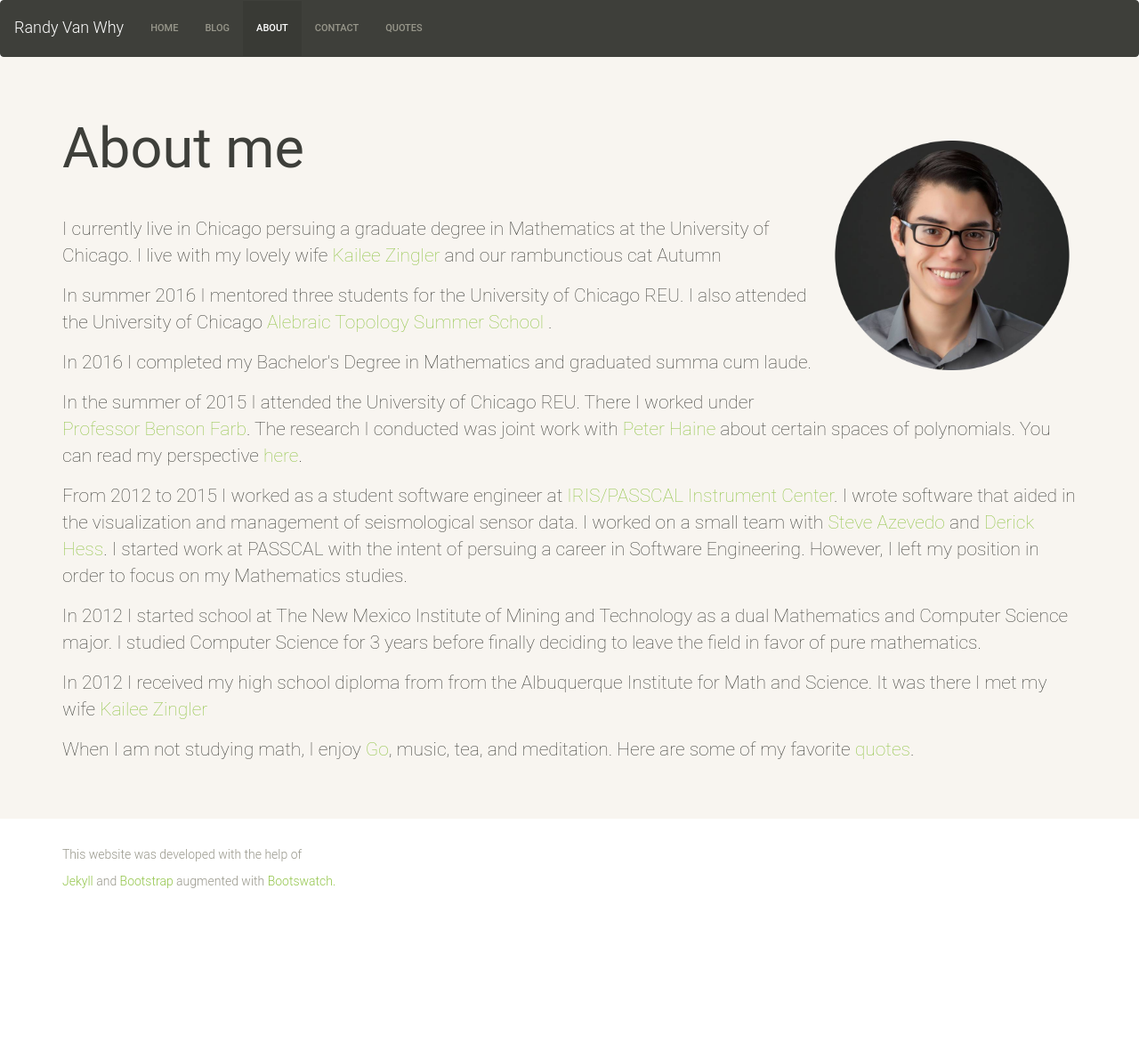
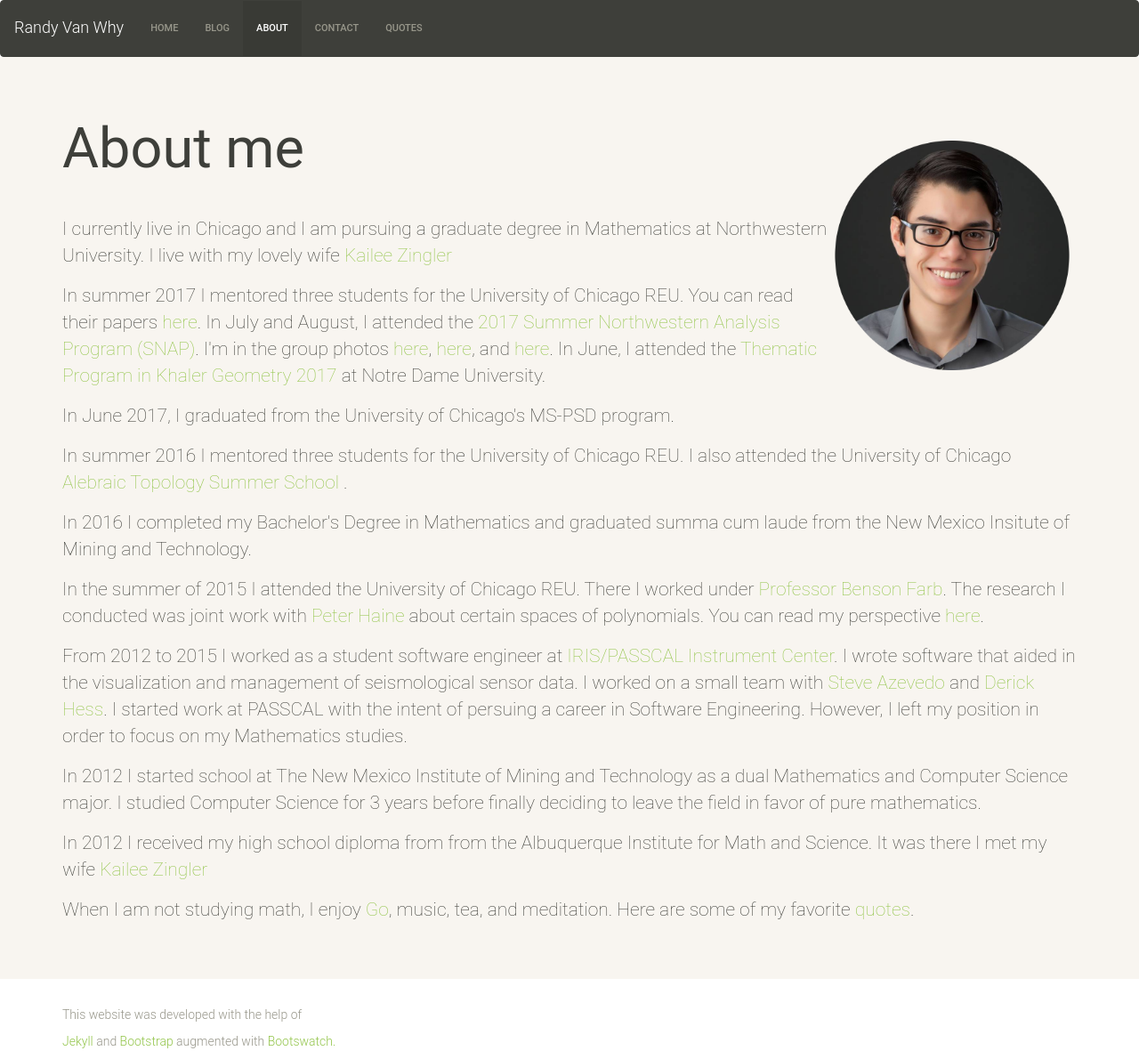
Before and after one commit to rvanwhy/rvanwhy.github.io, a Jekyll site: the page built from 02-about.md, in a window 1280 px wide. Shown: the whole page at 89% size. Built offline with Jekyll 4.4.1, drawn with Linux system fonts in a browser that asks for light colours; nearby versions of some CDN libraries; before the commit the page ends 1010 px from its top, so only the background shows below that.

Commit message:
Updated information for my move to Northwestern University.

```diff
--- a/02-about.md
+++ b/02-about.md
@@ -9,11 +9,15 @@ permalink: about.html
     <img src="randy.png" style="float:right;width:280px;height:350px;text-align:center;">
     <h1>About me</h1>
     <hr>
-    <p>I currently live in Chicago persuing a graduate degree in Mathematics at the University of Chicago. I live with my lovely wife <a href="http://kvzvanwhy.me/">Kailee Zingler</a> and our rambunctious cat Autumn</p>
+    <p>I currently live in Chicago and I am pursuing a graduate degree in Mathematics at Northwestern University. I live with my lovely wife <a href="https://kzingler.github.io/">Kailee Zingler</a></p>
+
+<p> In summer 2017 I mentored three students for the University of Chicago REU. You can read their papers <a href="https://math.uchicago.edu/~may/REU2017">here</a>. In July and August, I attended the <a href="http://sites.math.northwestern.edu/SNAP2017/">2017 Summer Northwestern Analysis Program (SNAP)</a>. I'm in the group photos <a href="http://sites.math.northwestern.edu/SNAP2017/w1.jpg">here</a>, <a href="http://sites.math.northwestern.edu/SNAP2017/w2.jpg">here</a>, and <a href="http://sites.math.northwestern.edu/SNAP2017/w3.jpg">here</a>. In June, I attended the <a href="https://www3.nd.edu/~cmnd/programs/cmnd2017/">Thematic Program in Khaler Geometry 2017</a> at Notre Dame University.
+
+<p> In June 2017, I graduated from the University of Chicago's MS-PSD program.
 
 <p>In summer 2016 I mentored three students for the University of Chicago REU. I also attended the University of Chicago <a href="https://math.uchicago.edu/~chicagotopology2/">Alebraic Topology Summer School</a> .</p>
 
-<p>In 2016 I completed my Bachelor's Degree in Mathematics and graduated summa cum laude.
+<p>In 2016 I completed my Bachelor's Degree in Mathematics and graduated summa cum laude from the New Mexico Insitute of Mining and Technology.
    </p>
 
 <p>In the summer of 2015 I attended the University of Chicago REU. There I worked under <a href="https://www.math.uchicago.edu/~farb/">Professor Benson Farb</a>. The research I conducted was joint work with <a href="http://www.mit.edu/~phaine/">Peter Haine</a> about certain spaces of polynomials. You can read my perspective <a href="https://math.uchicago.edu/~may/REU2015/REUPapers/VanWhy.pdf">here</a>.</p>
@@ -29,6 +33,3 @@ permalink: about.html
 
 <p>When I am not studying math, I enjoy <a href="https://en.wikipedia.org/wiki/Go_(game)">Go</a>, music, tea, and meditation. Here are some of my favorite <a href="quotes">quotes</a>.
     </p>
-
-
-  </div></div>
```
Also changed, not shown: 03-contact.md (+1 -1 lines).
